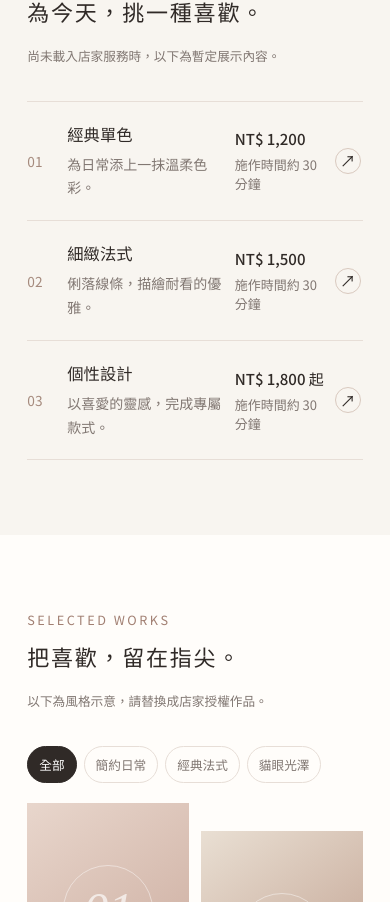
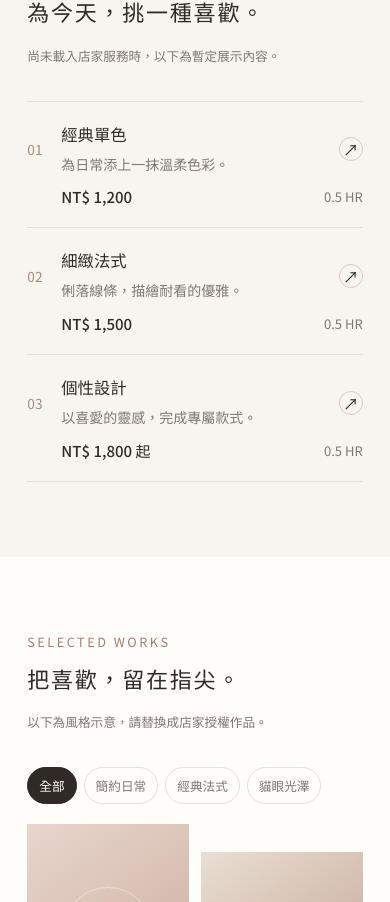
Before and after one commit to nanu-nail/index, a Vue app: page /booking in a window 390 px wide. Shown: the part 1439-2341 px from the top of the page. Built offline with nearby package versions, Linux system fonts and the light colour scheme; no server answers; the database is empty.

Commit message:
Refine service duration display and mobile layout

```diff
--- a/src/utils/formatDuration.js
+++ b/src/utils/formatDuration.js
@@ -1,9 +1,5 @@
 export default function formatDuration (minutes) {
   const totalMinutes = Math.max(0, Math.floor(Number(minutes) || 0))
-  const hours = Math.floor(totalMinutes / 60)
-  const remainingMinutes = totalMinutes % 60
-
-  if (hours === 0) return `${remainingMinutes} 分鐘`
-  if (remainingMinutes === 0) return `${hours} 小時`
-  return `${hours} 小時 ${remainingMinutes} 分鐘`
+  const hours = Number((totalMinutes / 60).toFixed(2))
+  return `${hours} HR`
 }
--- a/src/views/AdminDashboard.vue
+++ b/src/views/AdminDashboard.vue
@@ -32,7 +32,7 @@
           <div v-if="pendingBookings.length === 0" class="empty-admin">目前沒有待確認預約。</div>
           <div v-else class="admin-list">
             <article v-for="booking in pendingBookings" :key="booking.id" class="admin-booking">
-              <div class="admin-booking-main"><div><strong>{{ formatDate(booking.date) }}・{{ formatHour(booking.startHour) }}</strong><span>姓名：{{ booking.customerName || '未提供' }}</span><span>電話：{{ booking.customerPhone || '舊訂單未留存' }}</span><span>信箱：{{ booking.customerEmail || '未提供' }}</span><span>訂單編號：{{ booking.id }}</span></div><div><h3>{{ booking.serviceName }} <small>{{ booking.designCategory }}<span v-if="booking.designWorkTitle">・{{ booking.designWorkTitle }}</span></small></h3><span><small v-if="booking.selectedAddOns && booking.selectedAddOns.length">加購：{{ getBookingAddOnSummary(booking) }}</small><span>{{ bookingPriceDisplay(booking) }}・約 {{ booking.durationMinutes }} 分鐘</span></span></div><span :class="`status status--${booking.status}`">{{ statusLabel(booking.status) }}</span></div>
+              <div class="admin-booking-main"><div><strong>{{ formatDate(booking.date) }}・{{ formatHour(booking.startHour) }}</strong><span>姓名：{{ booking.customerName || '未提供' }}</span><span>電話：{{ booking.customerPhone || '舊訂單未留存' }}</span><span>信箱：{{ booking.customerEmail || '未提供' }}</span><span>訂單編號：{{ booking.id }}</span></div><div><h3>{{ booking.serviceName }} <small>{{ booking.designCategory }}<span v-if="booking.designWorkTitle">・{{ booking.designWorkTitle }}</span></small></h3><span><small v-if="booking.selectedAddOns && booking.selectedAddOns.length">加購：{{ getBookingAddOnSummary(booking) }}</small><span>{{ bookingPriceDisplay(booking) }}・{{ formatDuration(booking.durationMinutes) }}</span></span></div><span :class="`status status--${booking.status}`">{{ statusLabel(booking.status) }}</span></div>
               <div class="admin-booking-meta">下單時間：{{ formatBookingCreatedAt(booking.createdAt) }}</div>
               <div class="admin-booking-actions">
                 <button type="button" @click="changeBookingStatus(booking, 'confirmed')">確認預約</button>
@@ -58,7 +58,7 @@
           <div v-if="confirmedBookings.length === 0" class="empty-admin">目前沒有已確認預約。</div>
           <div v-else class="admin-list">
             <article v-for="booking in confirmedBookings" :key="booking.id" class="admin-booking">
-              <div class="admin-booking-main"><div><strong>{{ formatDate(booking.date) }}・{{ formatHour(booking.startHour) }}</strong><span>姓名：{{ booking.customerName || '未提供' }}</span><span>電話：{{ booking.customerPhone || '舊訂單未留存' }}</span><span>信箱：{{ booking.customerEmail || '未提供' }}</span><span>訂單編號：{{ booking.id }}</span></div><div><h3>{{ booking.serviceName }} <small>{{ booking.designCategory }}<span v-if="booking.designWorkTitle">・{{ booking.designWorkTitle }}</span></small></h3><span><small v-if="booking.selectedAddOns && booking.selectedAddOns.length">加購：{{ getBookingAddOnSummary(booking) }}</small><span>{{ bookingPriceDisplay(booking) }}・約 {{ booking.durationMinutes }} 分鐘</span></span></div><span :class="`status status--${booking.status}`">{{ statusLabel(booking.status) }}</span></div>
+              <div class="admin-booking-main"><div><strong>{{ formatDate(booking.date) }}・{{ formatHour(booking.startHour) }}</strong><span>姓名：{{ booking.customerName || '未提供' }}</span><span>電話：{{ booking.customerPhone || '舊訂單未留存' }}</span><span>信箱：{{ booking.customerEmail || '未提供' }}</span><span>訂單編號：{{ booking.id }}</span></div><div><h3>{{ booking.serviceName }} <small>{{ booking.designCategory }}<span v-if="booking.designWorkTitle">・{{ booking.designWorkTitle }}</span></small></h3><span><small v-if="booking.selectedAddOns && booking.selectedAddOns.length">加購：{{ getBookingAddOnSummary(booking) }}</small><span>{{ bookingPriceDisplay(booking) }}・{{ formatDuration(booking.durationMinutes) }}</span></span></div><span :class="`status status--${booking.status}`">{{ statusLabel(booking.status) }}</span></div>
               <div class="admin-booking-actions"><button type="button" @click="changeBookingStatus(booking, 'completed')">標記完成</button><button type="button" class="danger-action" @click="changeBookingStatus(booking, 'cancelled')">管理員取消</button></div>
             </article>
           </div>
@@ -157,6 +157,7 @@ import { authState } from '../services/auth'
 import { firebaseConfigured } from '../services/firebase'
 import { getAllBookings, setBookingStatus, DEFAULT_BOOKING_SETTINGS, getTaipeiDateString } from '../services/bookings'
 import getBookingTotalPrice, { getBookingAddOnSummary } from '../utils/getBookingTotalPrice'
+import formatDuration from '../utils/formatDuration'
 import {
   deleteBlockedDate,
   getAdminBookingSettings,
@@ -280,6 +281,7 @@ export default {
   methods: {
     getBookingTotalPrice,
     getBookingAddOnSummary,
+    formatDuration,
     bookingPriceDisplay (booking) {
       return Number(booking.price) === 0 ? '私訊報價' : `NT$ ${getBookingTotalPrice(booking)}`
     },
--- a/src/views/HomePage.vue
+++ b/src/views/HomePage.vue
@@ -55,7 +55,7 @@
         <article v-for="(service, index) in services" :key="service.name" class="service-card">
           <span class="service-number">0{{ index + 1 }}</span>
           <div><h3>{{ service.name }}</h3><p>{{ service.description }}</p></div>
-          <div class="service-meta"><strong>{{ Number(service.price) === 0 ? '私訊報價' : `NT$ ${service.price}` }}</strong><span>施作時間約 {{ formatDuration(Math.max(0, Number(service.durationMinutes || service.duration) - 30)) }}</span></div>
+          <div class="service-meta"><strong>{{ Number(service.price) === 0 ? '私訊報價' : `NT$ ${service.price}` }}</strong><span>{{ formatDuration(Math.max(0, Number(service.durationMinutes || service.duration) - 30)) }}</span></div>
           <router-link class="service-arrow" to="/booking" :aria-label="`預約${service.name}`">↗</router-link>
         </article>
       </div>
```
Also changed, not shown: src/views/BookingPage.vue (+4 -4 lines), src/styles/global.css.
